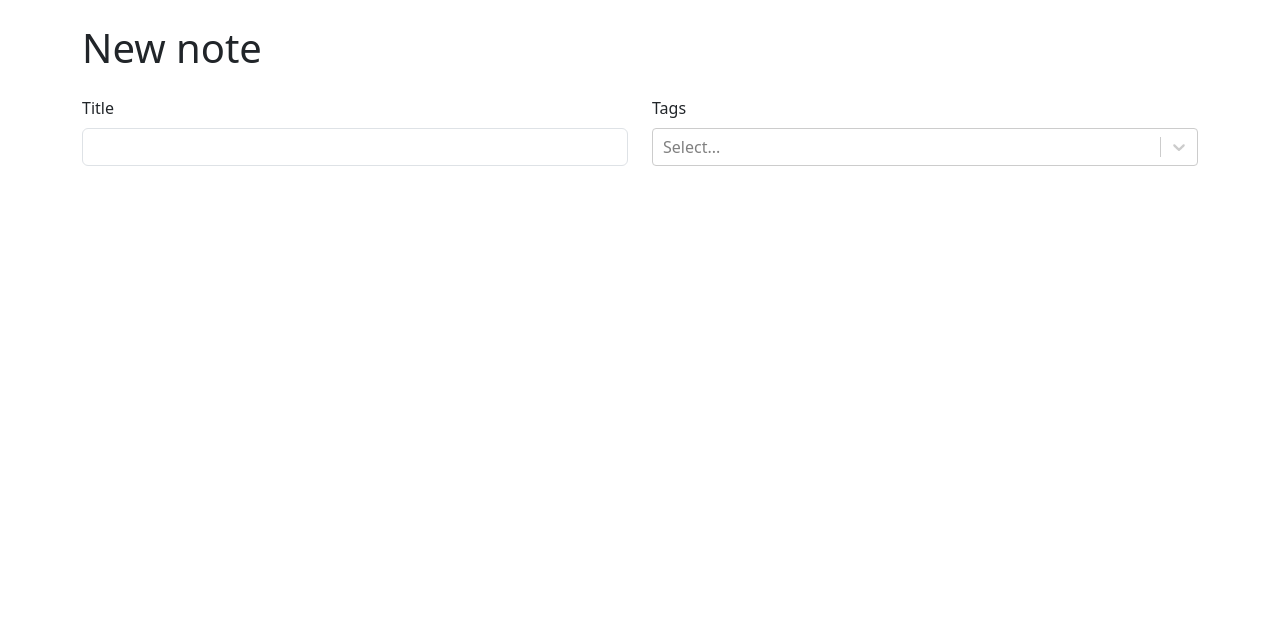
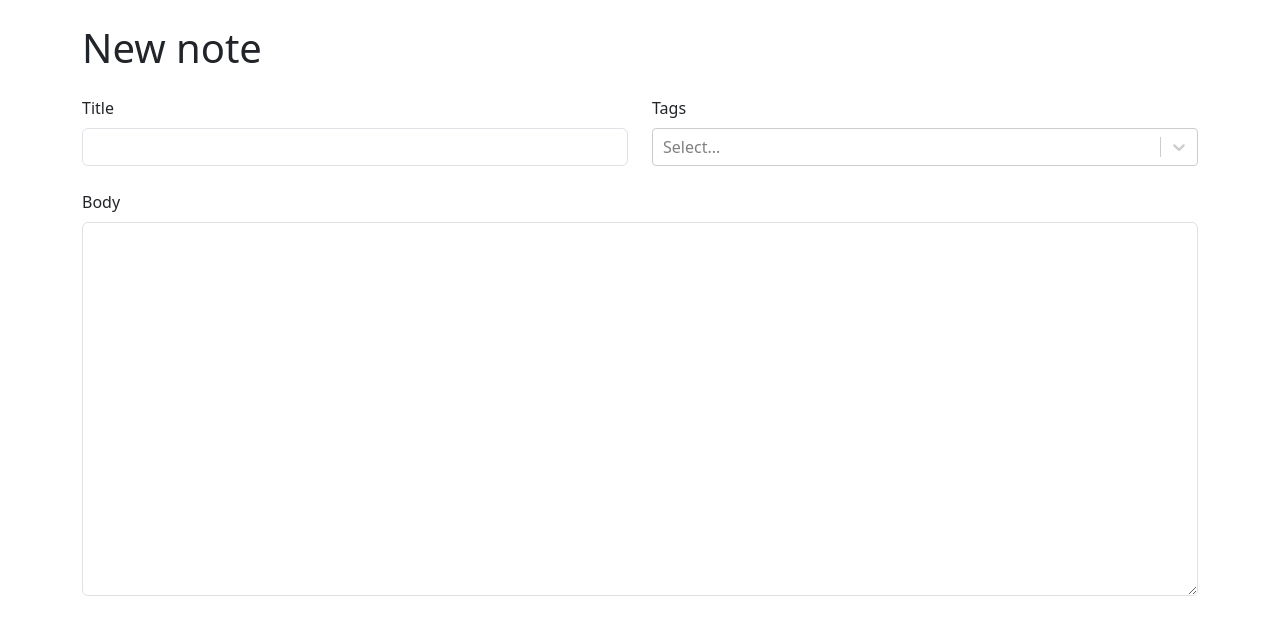
Before and after one commit to honorific/note-taking, a React (Create React App) app: page /new in a window 1280 px wide. Shown: the top 634 px of the page. Built offline with nearby package versions, Linux system fonts and the light colour scheme.

Commit message:
adding the text area with controls nd stuff

```diff
--- a/src/NoteForm.tsx
+++ b/src/NoteForm.tsx
@@ -19,6 +19,10 @@ const NoteForm = () => {
             </Form.Group>
           </Col>
         </Row>
+        <Form.Group controlId='markdown'>
+          <Form.Label>Body</Form.Label>
+          <Form.Control required as='textarea' rows={15} />
+        </Form.Group>
       </Stack>
     </Form>
   )
```
